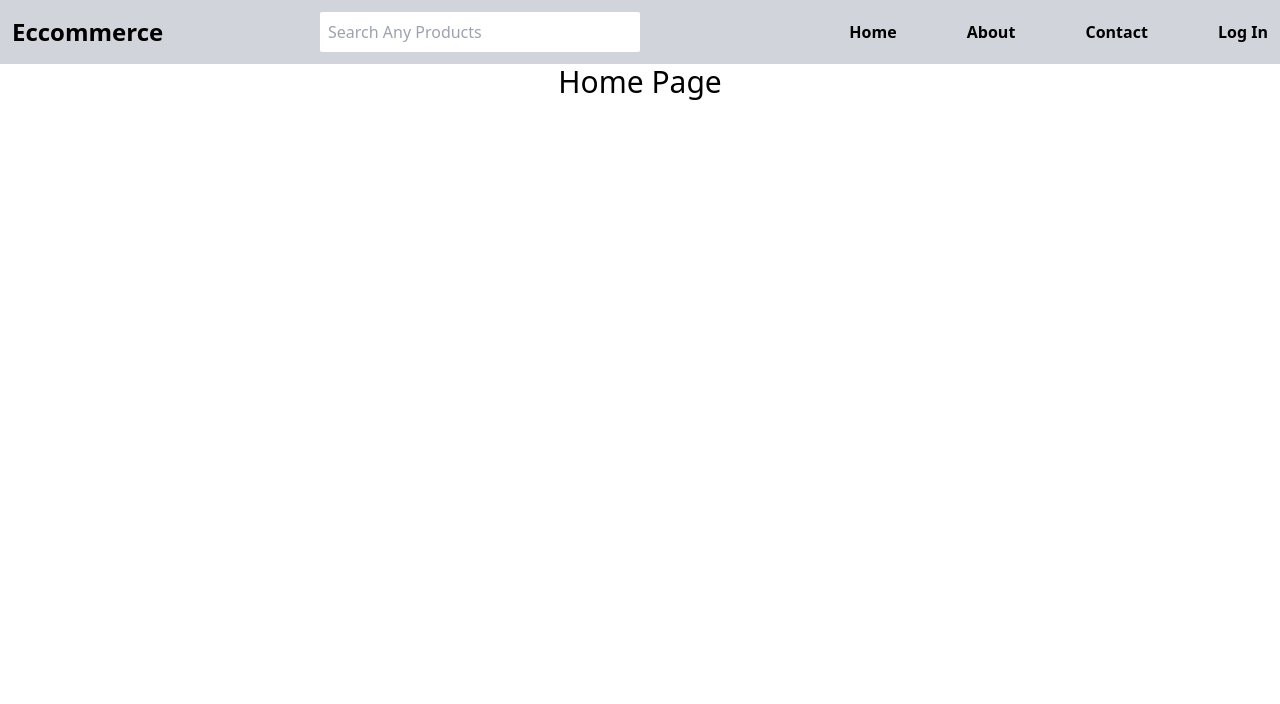
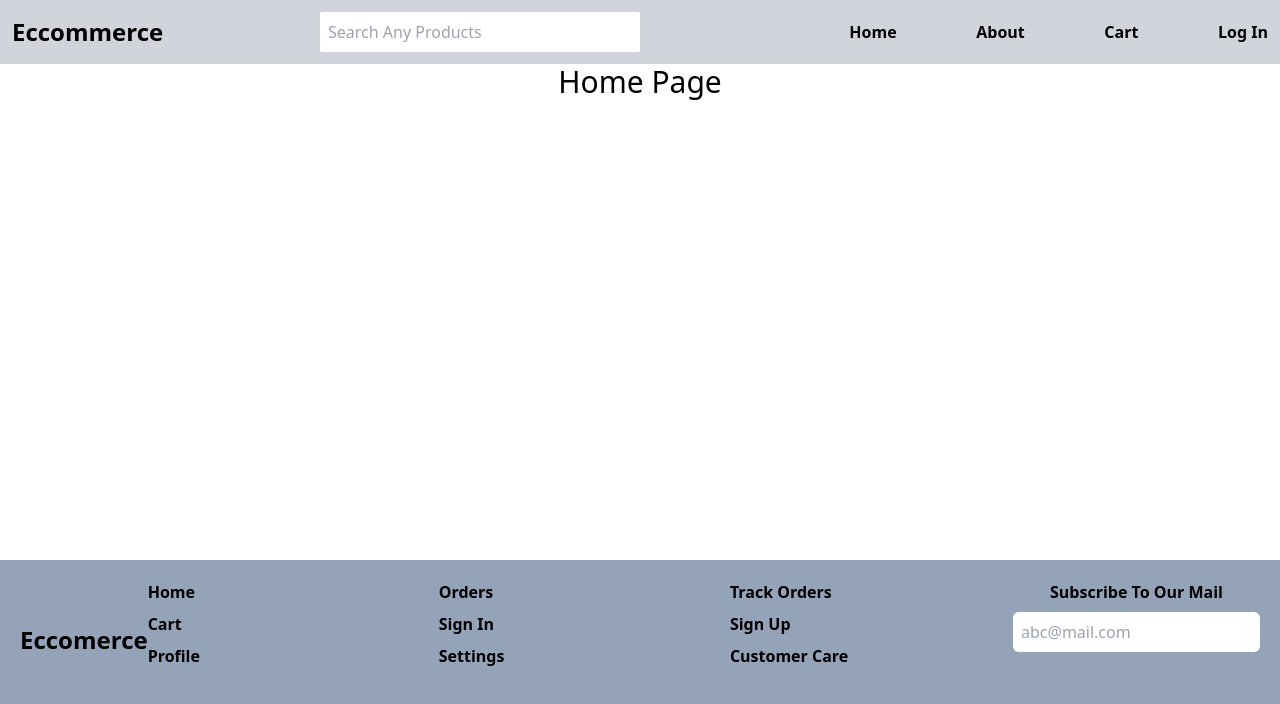
Before and after one commit to Akshay7V/Mern-Eccomerce, a React (Vite) app in the folder client/: page / in a window 1280 px wide. Shown: the top 704 px of the page. Built offline with nearby package versions, Linux system fonts and the light colour scheme.

Commit message:
Footer Component Created

```diff
--- /dev/null
+++ b/client/src/components/Footer.jsx
@@ -0,0 +1,27 @@
+import React from 'react'
+import { Link } from 'react-router-dom'
+
+export default function Footer() {
+    return (
+        <div className="absolute bottom-0 h-60 w-screen p-5 bg-slate-400">
+            <div className="flex">
+                <Link className='text-2xl my-auto font-semibold' to={'/'}>Eccomerce</Link>
+                <div className="mx-auto w-3/4 grid grid-cols-3 grid-rows-4 gap-2 font-semibold">
+                    <Link to={'/'}>Home</Link>
+                    <Link to={'/'}>Orders</Link>
+                    <Link to={'/'}>Track Orders</Link>
+                    <Link to={'/'}>Cart</Link>
+                    <Link to={'/'}>Sign In</Link>
+                    <Link to={'/'}>Sign Up</Link>
+                    <Link to={'/'}>Profile</Link>
+                    <Link to={'/'}>Settings</Link>
+                    <Link to={'/'}>Customer Care</Link>
+                </div>
+                <div className="flex flex-col gap-2">
+                    <p className='font-semibold mx-auto'>Subscribe To Our Mail</p>
+                    <input className='p-2 rounded-md' type="email" placeholder='abc@mail.com'/>
+                </div>
+            </div>
+        </div>
+    )
+}
--- a/client/src/components/Header.jsx
+++ b/client/src/components/Header.jsx
@@ -11,7 +11,7 @@ export default function Header() {
             <div className="w-1/3 ml-auto flex justify-between items-center font-semibold">
                 <Link to={'/'} >Home</Link>
                 <Link to={'/aboutus'} >About</Link>
-                <Link to={'/contactus'} >Contact</Link>
+                <Link to={'/cart'} >Cart</Link>
                 <Link to={'/signin'} >Log In</Link>
             </div>
         </div>
--- a/client/src/pages/Home.jsx
+++ b/client/src/pages/Home.jsx
@@ -1,11 +1,13 @@
 import React from 'react'
 import Header from '../components/Header'
+import Footer from '../components/Footer'
 
 export default function Home() {
   return (
     <div className="">
-      <Header/>
+      <Header />
       <div className='text-3xl text-center'>Home Page</div>
+      <Footer />
     </div>
   )
 }
```
